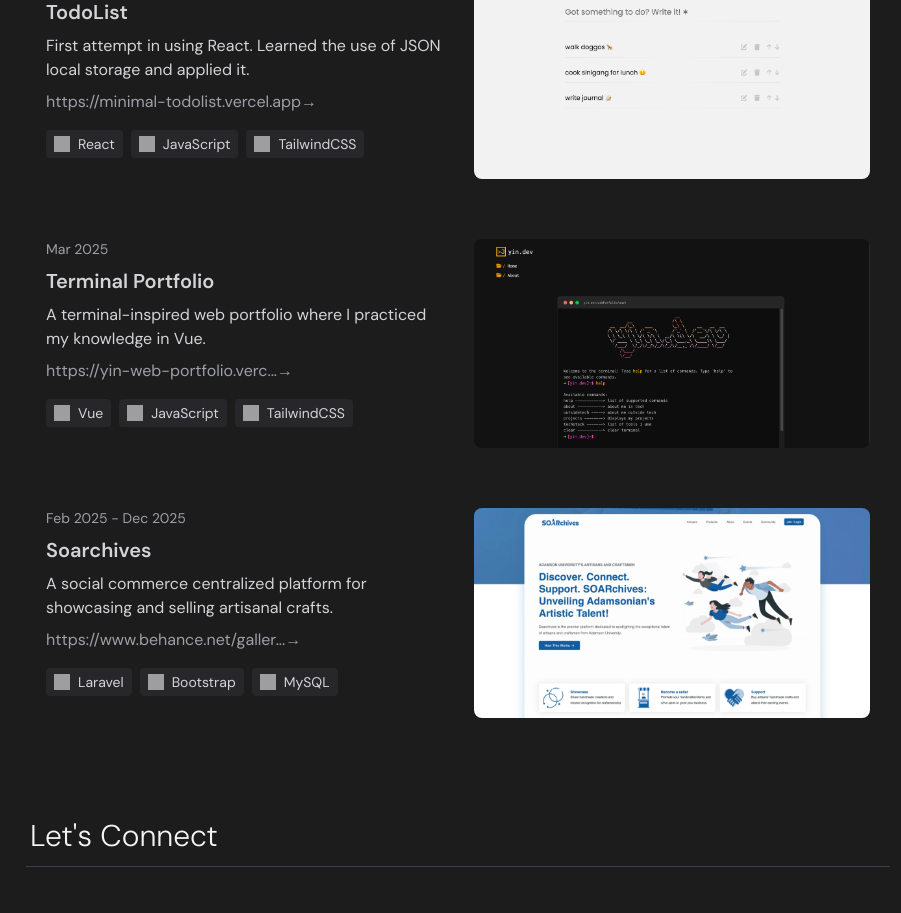
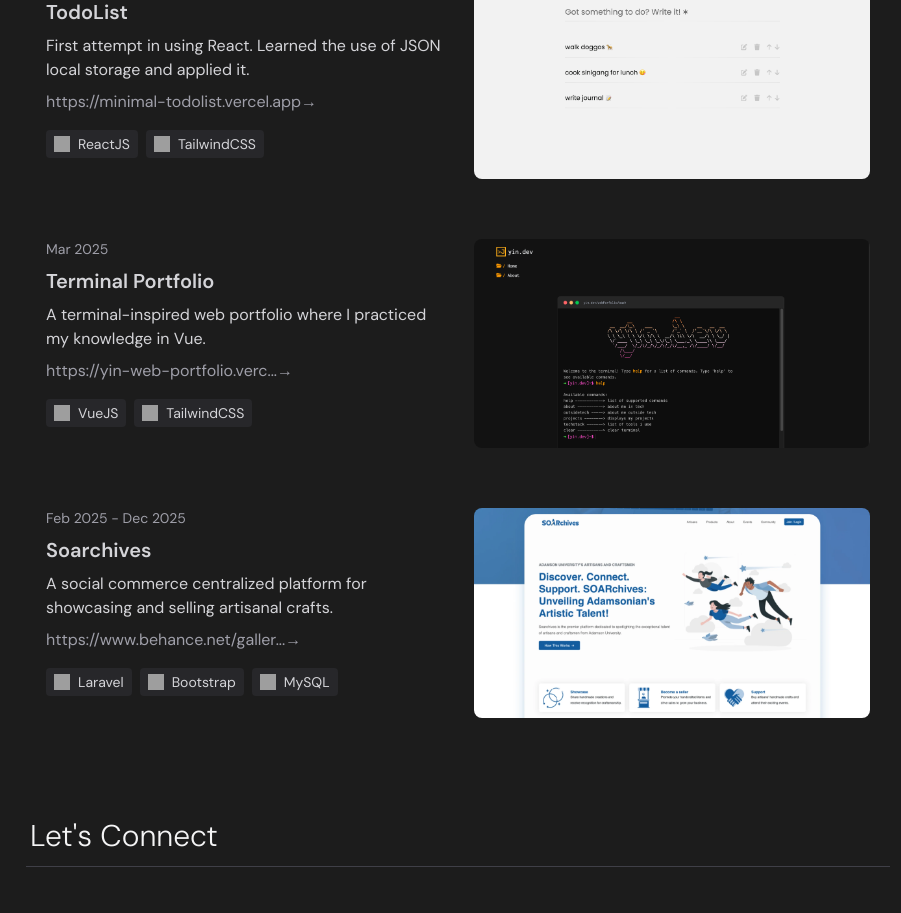
Before and after one commit to yinscript/jenny-marinay, a React (Vite) app: page / in a window 1280 px wide. Shown: the part 1820-2733 px from the top of the page, without its empty margins (182-1083 px from the left). Built offline with nearby package versions, Linux system fonts and the light colour scheme; grey boxes are pictures that could not be loaded.

Commit message:
updated tech stack tags

```diff
--- a/src/components/sections/About.jsx
+++ b/src/components/sections/About.jsx
@@ -54,7 +54,7 @@ export default function About() {
                   <div className="text-lg text-zinc-900 text-center flex-1 relative">
                     <Carousel
                       autoplay={true}
-                      autoplayDelay={3000}
+                      autoplayDelay={10000}
                       pauseOnHover={true}
                       loop={true}
                       round={false}
@@ -104,7 +104,7 @@ export default function About() {
         variants={slideInUp}
         initial="hidden"
         whileInView="visible"
-        viewport={{ once: false, amount: 0.5 }}
+        viewport={{ once: true, amount: 0.5 }}
         transition={{ delay: 10, duration: 3 }}
         className="relative"
       >
@@ -116,7 +116,7 @@ export default function About() {
                   const Icon = item.icon;
                   return (
                     <div key={index} className="flex items-center px-2 py-1 rounded border border-zinc-600 text-zinc-400">
-                      <div className="text-lg pr-2 text-green-400"><Icon /></div>
+                      <div className="text-lg pr-2 text-blue-400"><Icon /></div>
                       <div className="text-sm">{item.label}</div>
                     </div>
                   );
@@ -154,7 +154,7 @@ export default function About() {
         variants={slideInUp}
         initial="hidden"
         whileInView="visible"
-        viewport={{ once: false, amount: 0.5 }}
+        viewport={{ once: true, amount: 0.5 }}
         transition={{ delay: 10, duration: 3 }}
         className="relative"
       >
--- a/src/data/projectsData.js
+++ b/src/data/projectsData.js
@@ -13,7 +13,7 @@ const projectsData = [
         date: "Apr 2025",
         description: "First attempt in using React. Learned the use of JSON local storage and applied it.",
         url: "https://minimal-todolist.vercel.app",
-        tech: ["React", "JavaScript", "TailwindCSS"],
+        tech: ["ReactJS", "TailwindCSS"],
     },
     {
         id: 2,
@@ -22,7 +22,7 @@ const projectsData = [
         date: "Mar 2025",
         description: "A terminal-inspired web portfolio where I practiced my knowledge in Vue.",
         url: "https://yin-web-portfolio.vercel.app/terminal",
-        tech: ["Vue", "JavaScript", "TailwindCSS"],
+        tech: ["VueJS", "TailwindCSS"],
     },
     {
         id: 3,
@@ -48,9 +48,9 @@ export const techIcons = {
     HTML: "https://upload.wikimedia.org/wikipedia/commons/6/61/HTML5_logo_and_wordmark.svg",
     CSS: "https://upload.wikimedia.org/wikipedia/commons/d/d5/CSS3_logo_and_wordmark.svg",
     JavaScript: "https://cdn.jsdelivr.net/gh/devicons/devicon/icons/javascript/javascript-original.svg",
-    React: "https://cdn.jsdelivr.net/gh/devicons/devicon/icons/react/react-original.svg",
+    ReactJS: "https://cdn.jsdelivr.net/gh/devicons/devicon/icons/react/react-original.svg",
     TailwindCSS: "https://upload.wikimedia.org/wikipedia/commons/d/d5/Tailwind_CSS_Logo.svg",
-    Vue: "https://upload.wikimedia.org/wikipedia/commons/9/95/Vue.js_Logo_2.svg",
+    VueJS: "https://upload.wikimedia.org/wikipedia/commons/9/95/Vue.js_Logo_2.svg",
     Laravel: "https://upload.wikimedia.org/wikipedia/commons/9/9a/Laravel.svg",
     Bootstrap: "https://cdn.jsdelivr.net/gh/devicons/devicon/icons/bootstrap/bootstrap-original.svg",
     MySQL: "https://cdn.jsdelivr.net/gh/devicons/devicon/icons/mysql/mysql-original.svg",
```
